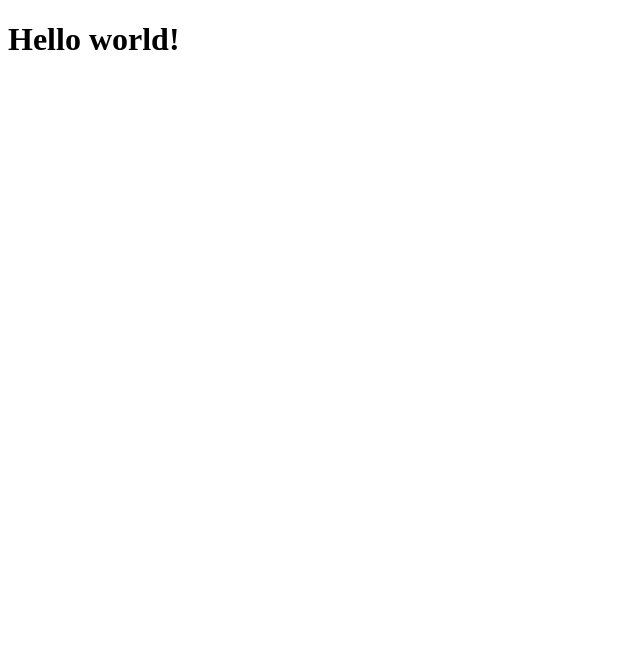
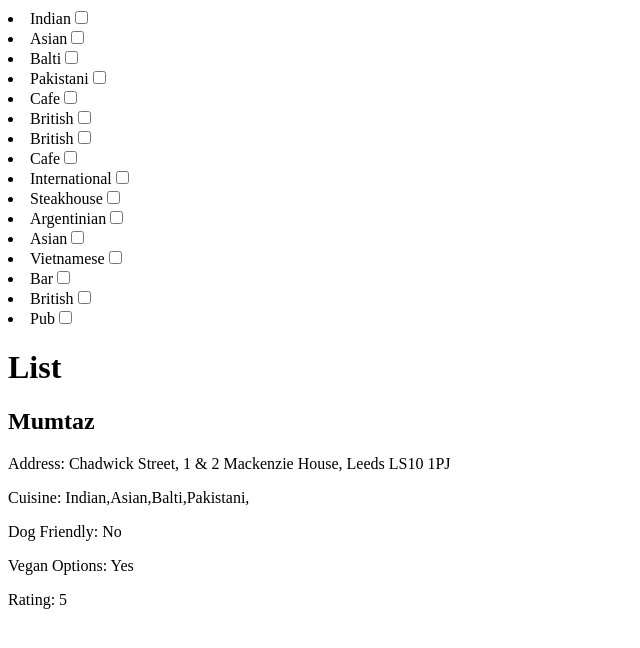
Before and after one commit to Bilalm354/restaurant, a React (Vite) app: page / in a window 1280 px wide. Shown: the top 648 px of the page, without its empty margins (0-640 px from the left). Built offline with nearby package versions, Linux system fonts and the light colour scheme.

Commit message:
create list of checkboxes and list of filtered results

```diff
--- a/package.json
+++ b/package.json
@@ -14,7 +14,9 @@
     "parcel-bundler": "^1.12.4"
   },
   "dependencies": {
+    "app": "^0.1.0",
     "react": "^17.0.1",
-    "react-dom": "^17.0.1"
+    "react-dom": "^17.0.1",
+    "src": "^1.1.2"
   }
 }
--- /dev/null
+++ b/src/App.jsx
@@ -0,0 +1,35 @@
+import React, { Component } from "react"
+import restaurants from "~/data/restaurants"
+
+const cuisines = restaurants.map((restaurant) => restaurant.cuisine).flat()
+const checkboxes = cuisines.map((cuisine, index) => <li><label>{cuisine}<input type="checkbox" key={index} name={cuisine} /></label></li>)
+const filteredRestaurants = restaurants.filter(restaurant => restaurant.name === "Mumtaz")
+const list = filteredRestaurants.map((restaurant, index) => (
+    <div key={index}>
+        <h2>{restaurant.name}</h2>
+        <p>Address: {restaurant.address}</p>
+        <p>Cuisine: {restaurant.cuisine.toString()},</p>
+        <p>Dog Friendly: {restaurant["dog-friendly"] ? "Yes" : "No"}</p>
+        <p>Vegan Options: {restaurant["vegan-options"] ? "Yes" : "No"}</p>
+        <p>Rating: {restaurant.rating}</p>
+    </ div>
+))
+
+export class App extends Component {
+    constructor(props) {
+        super(props)
+        this.state = {
+            selectedCuisines: []
+        }
+    }
+
+    render() {
+        return (
+            <div>
+                {checkboxes}
+                <h1>List</h1>
+                {list}
+            </div>
+        );
+    }
+}
--- /dev/null
+++ b/src/data/restaurants.json
@@ -0,0 +1,56 @@
+[
+  {
+    "id": 1,
+    "name": "Mumtaz",
+    "address": "Chadwick Street, 1 & 2 Mackenzie House, Leeds LS10 1PJ",
+    "cuisine": ["Indian", "Asian", "Balti", "Pakistani"],
+    "dog-friendly": false,
+    "vegan-options": true,
+    "rating": 5
+  },
+  {
+    "id": 2,
+    "name": "Salami & Co",
+    "address": "10 Market Place, Otley, Leeds LS21 3AQ England",
+    "cuisine": ["Cafe", "British"],
+    "dog-friendly": true,
+    "vegan-options": true,
+    "rating": 5
+  },
+  {
+    "id": 3,
+    "name": "LS6 Cafe",
+    "address": "16A Headingley Lane, Leeds LS6 2AS England",
+    "cuisine": ["British", "Cafe", "International"],
+    "dog-friendly": true,
+    "vegan-options": true,
+    "rating": 4
+  },
+  {
+    "id": 4,
+    "name": "Gaucho",
+    "address": "21-22 Park Row, Leeds LS1 5JF England",
+    "cuisine": ["Steakhouse", "Argentinian"],
+    "dog-friendly": false,
+    "vegan-options": false,
+    "rating": 3
+  },
+  {
+    "id": 5,
+    "name": "Viet Guy",
+    "address": "159 Lower Briggate, Leeds LS1 6LY England",
+    "cuisine": ["Asian", "Vietnamese"],
+    "dog-friendly": false,
+    "vegan-options": true,
+    "rating": 4.5
+  },
+  {
+    "id": 6,
+    "name": "The Brunswick",
+    "address": "82 North Street, Leeds LS2 7PN England",
+    "cuisine": ["Bar", "British", "Pub"],
+    "dog-friendly": true,
+    "vegan-options": true,
+    "rating": 4
+  }
+]
--- a/src/index.js
+++ b/src/index.js
@@ -1,4 +1,5 @@
 import React from "react"
 import ReactDOM from "react-dom"
+import { App } from "~/App"
 
-ReactDOM.render(<h1>Hello world!</h1>, document.getElementById("root"))
+ReactDOM.render(<App />, document.getElementById("root"))
```
Also changed, not shown: 4 other files (tests, documents, lock files or other folders).
